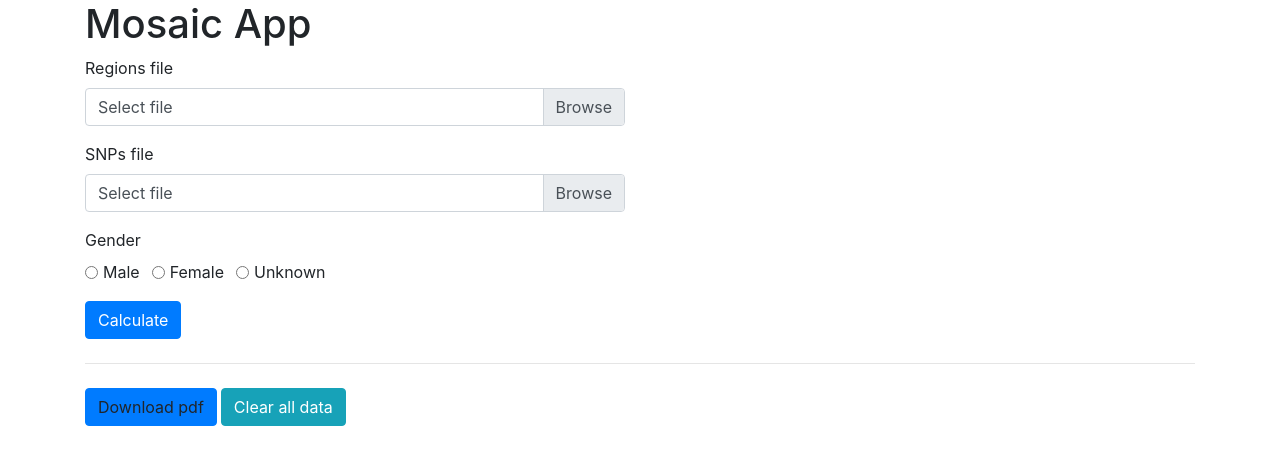
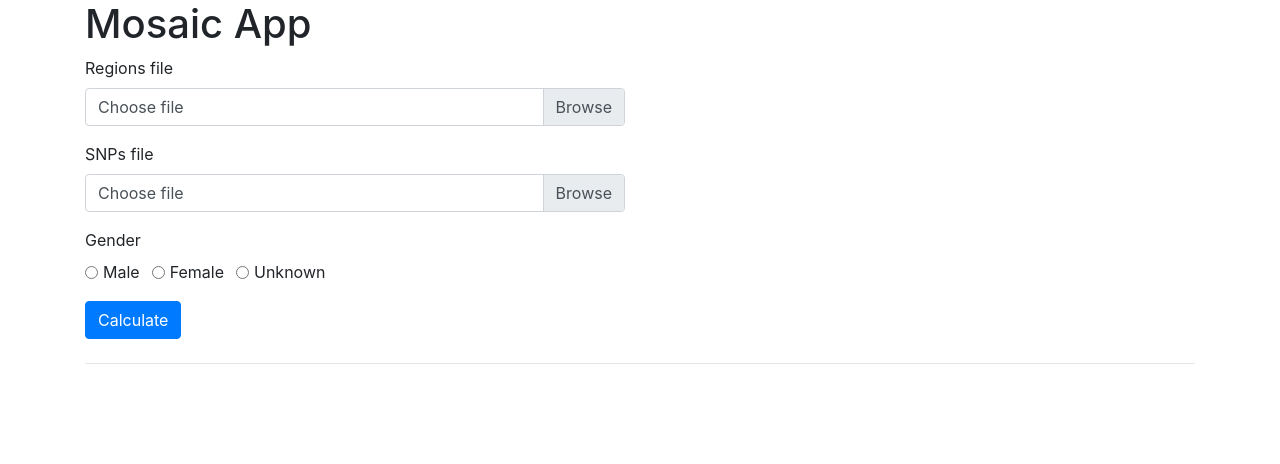
Before and after one commit to molgenis/molgenis-app-mosaic-calculator, a Vue app: page / in a window 1280 px wide. Shown: the top 464 px of the page. Built offline with nearby package versions, Linux system fonts and the light colour scheme.

Commit message:
Simplify and cleanup file handler
+ add tet for file handler

```diff
--- a/src/components/MosaicView.vue
+++ b/src/components/MosaicView.vue
@@ -7,14 +7,14 @@
           <div class="form-group">
             <label for="event-file-container">Regions file</label>
             <div id="event-file-container" class="custom-file">
-              <input type="file" class="custom-file-input" id="eventFile" @change="processFile($event)">
+              <input type="file" class="custom-file-input" id="eventFile" @change="handleFileSelect($event)">
               <label class="custom-file-label" for="eventFile">{{eventFileLabel}}</label>
             </div>
           </div>
           <div class="form-group">
             <label for="event-file-container">SNPs file</label>
             <div id="snp-file-container" class="custom-file">
-              <input type="file" class="custom-file-input" id="snpFile" @change="processFile($event)">
+              <input type="file" class="custom-file-input" id="snpFile" @change="handleFileSelect($event)">
               <label class="custom-file-label" for="snpFile">{{snpFileLabel}}</label>
             </div>
           </div>
@@ -58,7 +58,7 @@
       </div>
     </div>
 
-    <div class="row">
+    <div v-show="resultUrl" class="row">
       <div class="col-md-6">
         <a class="btn btn-primary" :href="resultUrl">Download pdf</a>
         <button type="button" class="ml-1 btn btn-info" v-on:click="removeData(experimentId, resultUrl)">Clear all data</button>
@@ -103,8 +103,8 @@ export default Vue.extend({
       snpFile: {},
       gender: '',
       interval: null,
-      eventFileLabel: 'Select file',
-      snpFileLabel: 'Select file',
+      eventFileLabel: 'Choose file',
+      snpFileLabel: 'Choose file',
       numPages: 0
     }
   },
@@ -112,17 +112,14 @@ export default Vue.extend({
     ...mapState(['experimentId', 'isRunning', 'resultUrl', 'error'])
   },
   methods: {
-    processFile (event) {
-      const fileType = event && event.target && event.target.id ? event.target.id : ''
+    handleFileSelect (event) {
       const file = event.target.files[0]
-      if (fileType === 'eventFile') {
+      if (event.target.id === 'eventFile') {
         this.eventFile = file
         this.eventFileLabel = file.name
-      } else if (fileType === 'snpFile') {
+      } else {
         this.snpFile = file
         this.snpFileLabel = file.name
-      } else {
-        this.$store.commit('error', 'Error, unknown file type.')
       }
     },
     calculate (event) {
```
Also changed, not shown: 1 other file (tests, documents, lock files or other folders).
